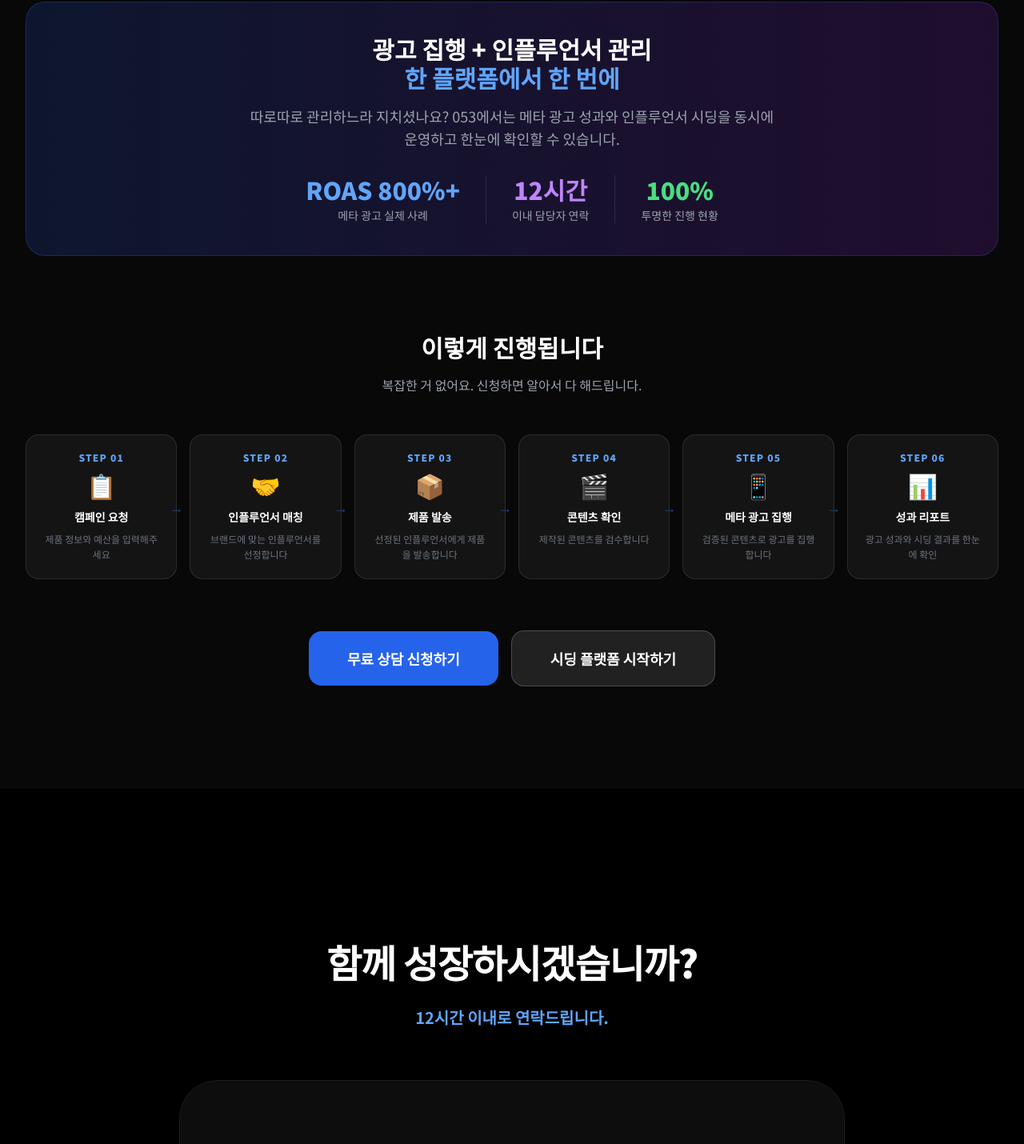
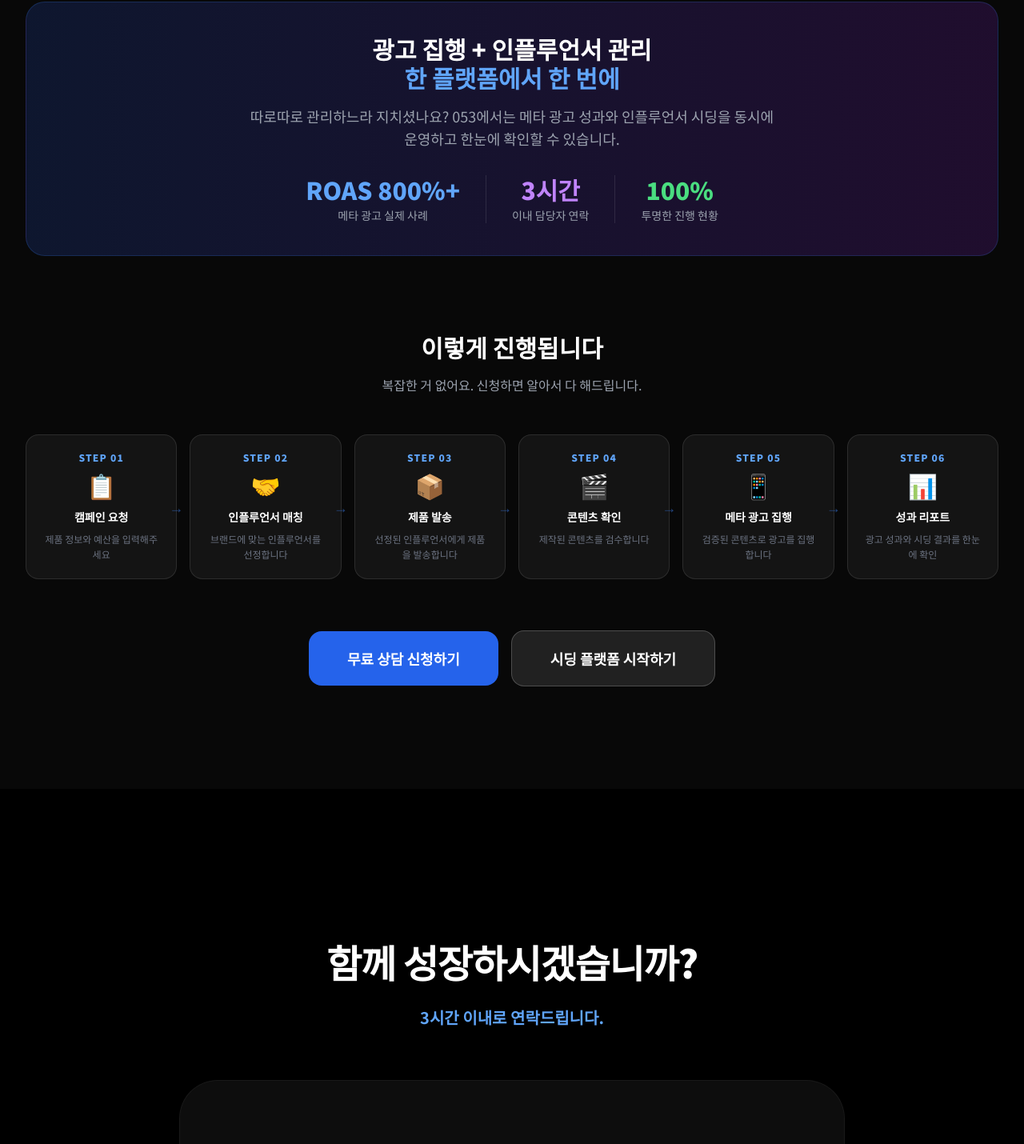
Before and after one commit to hagojob101-home/seeding-platform, a Next.js app: page / in a window 1280 px wide. Shown: the part 1518-2948 px from the top of the page at 80% size. Built offline with nearby package versions, Linux system fonts and the light colour scheme.

Commit message:
컨설팅 신청 Supabase 저장 및 관리자 탭 추가, 3시간 변경

```diff
--- a/pages/admin/dashboard.js
+++ b/pages/admin/dashboard.js
@@ -9,6 +9,8 @@ export default function AdminDashboard() {
   const [participations, setParticipations] = useState([])
   const [clients, setClients] = useState([])
   const [campaignRequests, setCampaignRequests] = useState([])
+  const [consultations, setConsultations] = useState([])
+  const [consultations, setConsultations] = useState([])
   const [tab, setTab] = useState('campaigns')
   const [loading, setLoading] = useState(true)
   const [selectedParticipation, setSelectedParticipation] = useState(null)
@@ -27,16 +29,18 @@ export default function AdminDashboard() {
   }, [])
 
   const fetchData = async () => {
-    const [c, p, cl, cr] = await Promise.all([
+    const [c, p, cl, cr, co] = await Promise.all([
       supabase.from('campaigns').select('*').order('created_at', { ascending: false }),
       supabase.from('participations').select('*, campaigns(name, product_name)').order('created_at', { ascending: false }),
       supabase.from('clients').select('*').order('created_at', { ascending: false }),
       supabase.from('campaign_requests').select('*').order('created_at', { ascending: false }),
+      supabase.from('consultations').select('*').order('created_at', { ascending: false }),
     ])
     setCampaigns(c.data || [])
     setParticipations(p.data || [])
     setClients(cl.data || [])
     setCampaignRequests(cr.data || [])
+    setConsultations(co.data || [])
     setLoading(false)
   }
 
@@ -166,6 +170,7 @@ export default function AdminDashboard() {
             { id: 'requests', label: '📨 캠페인 요청', count: campaignRequests.filter(r => r.status === '검토중').length },
             { id: 'clients', label: '🏢 고객사 목록' },
           { id: 'payments', label: '💰 정산 관리', count: participations.filter(p => p.payment_request_status === '신청' && p.payment_status !== '지급완료').length },
+          { id: 'consultations', label: '📞 컨설팅 신청', count: consultations.length },
           ].map(t => (
             <button key={t.id} onClick={() => setTab(t.id)}
               className={`px-4 py-2 rounded-xl font-semibold text-sm transition flex items-center gap-2 ${tab === t.id ? 'bg-purple-600 text-white' : 'bg-white text-gray-600 hover:bg-purple-50'}`}>
--- /dev/null
+++ b/pages/api/consultation.js
@@ -0,0 +1,17 @@
+import { supabase } from '../../lib/supabase'
+
+export default async function handler(req, res) {
+  if (req.method !== 'POST') return res.status(405).end()
+
+  const { brand_name, industry, store_url, channels } = req.body
+
+  const { error } = await supabase.from('consultations').insert({
+    brand_name,
+    industry,
+    store_url,
+    channels,
+  })
+
+  if (error) return res.status(500).json({ error: error.message })
+  return res.status(200).json({ success: true })
+}
--- a/pages/index.js
+++ b/pages/index.js
@@ -1,4 +1,5 @@
 import Head from 'next/head'
+import { supabase } from '../lib/supabase'
 import { useEffect } from 'react'
 
 export default function Home() {
@@ -122,7 +123,7 @@ export default function Home() {
               </div>
               <div className="w-px bg-white/10" />
               <div className="text-center">
-                <p className="text-3xl font-black text-purple-400">12시간</p>
+                <p className="text-3xl font-black text-purple-400">3시간</p>
                 <p className="text-gray-400 text-sm mt-1">이내 담당자 연락</p>
               </div>
               <div className="w-px bg-white/10" />
@@ -177,7 +178,7 @@ export default function Home() {
         <div className="max-w-4xl mx-auto px-8">
           <div className="text-center mb-16">
             <h2 className="text-5xl font-black mb-8 tracking-tight">함께 성장하시겠습니까?</h2>
-            <p className="text-blue-400 text-xl font-bold">12시간 이내로 연락드립니다.</p>
+            <p className="text-blue-400 text-xl font-bold">3시간 이내로 연락드립니다.</p>
           </div>
           <form id="leadForm" className="space-y-8 bg-[#0d0d0d] border border-white/5 p-10 md:p-20 rounded-[48px]">
             <div className="grid md:grid-cols-2 gap-8">
```
